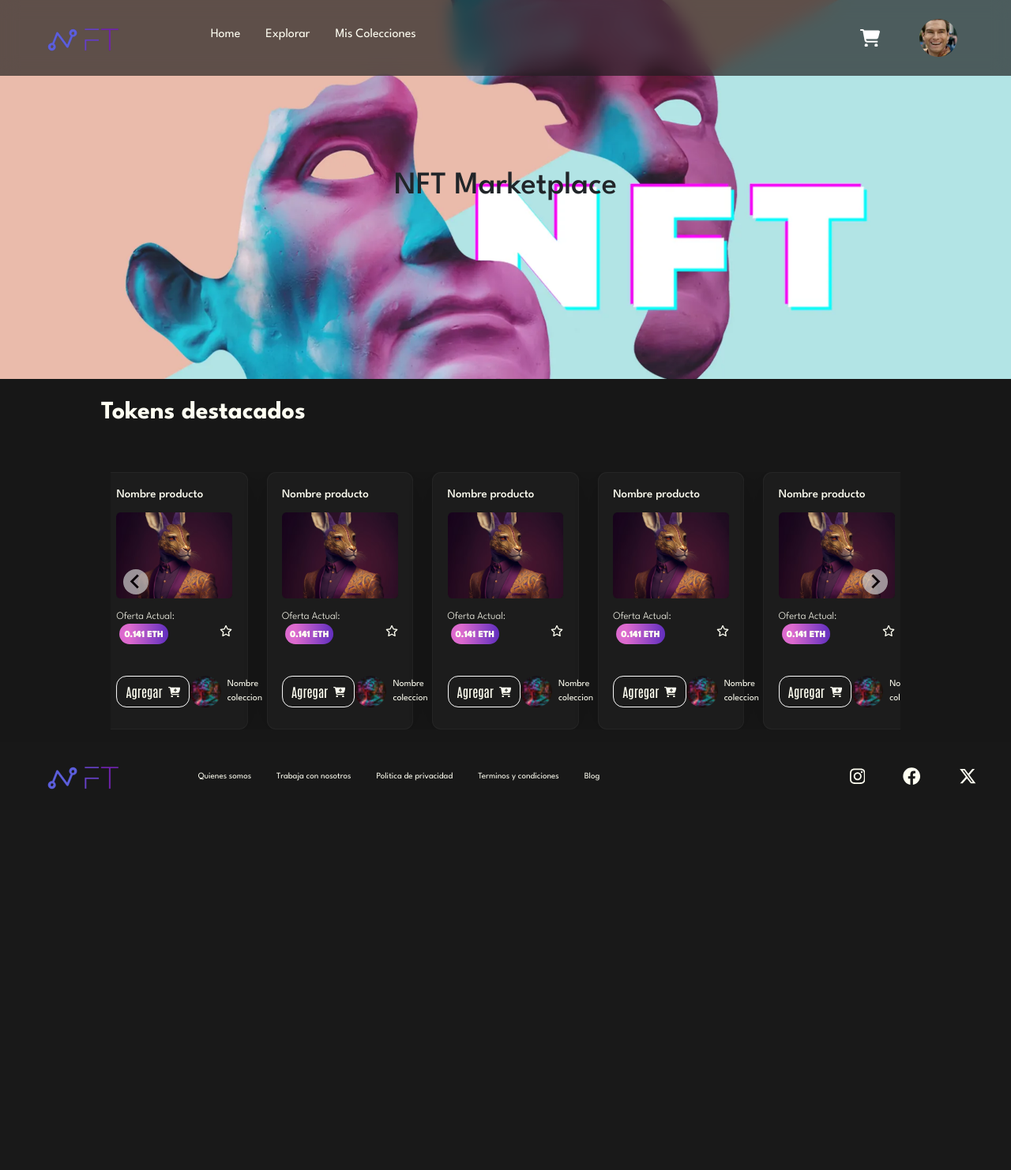
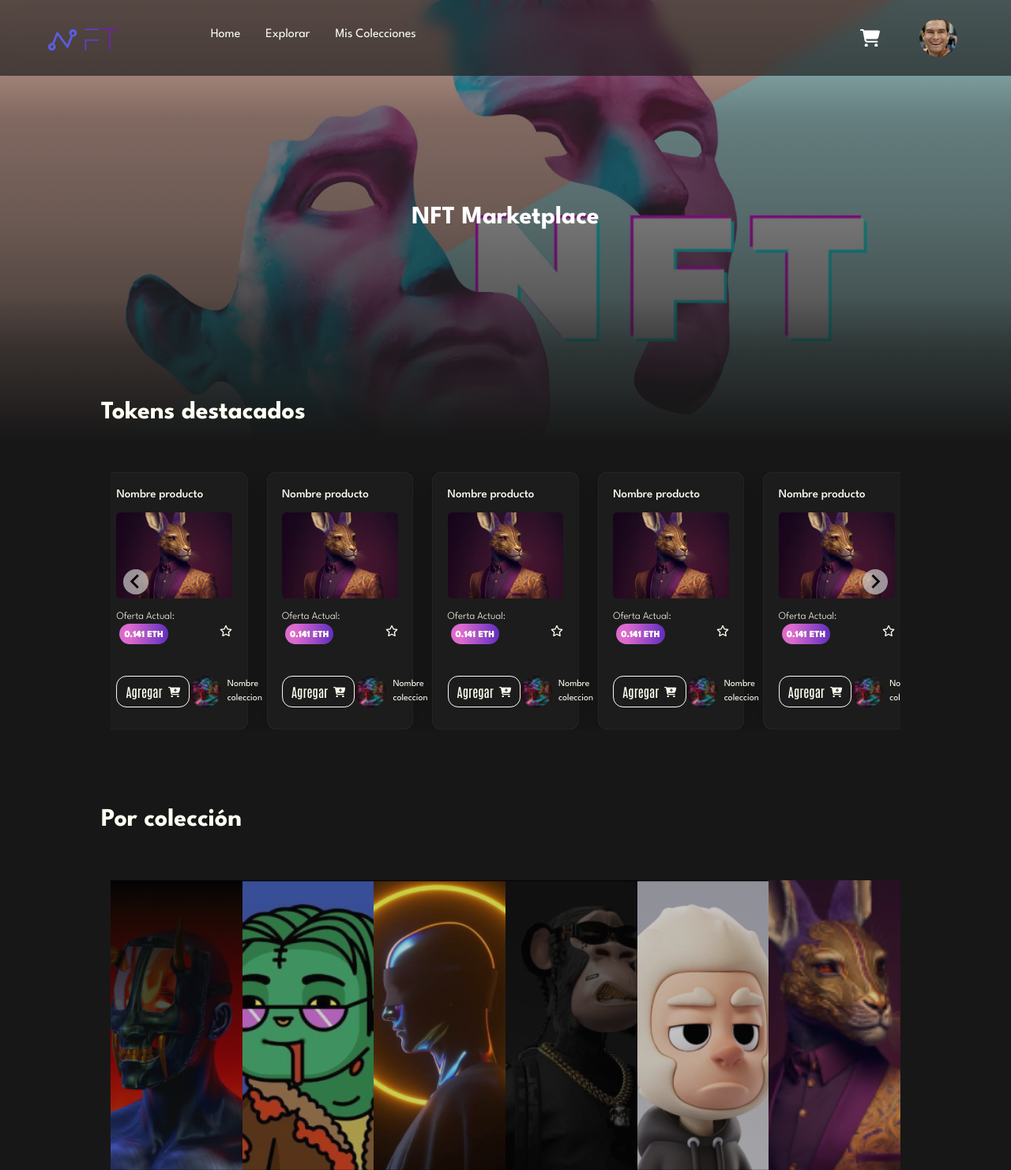
Before and after one commit to Unstopabloo/nft-marketplace, a PHP site: page /products.php in a window 1280 px wide. Shown: the top 1482 px of the page at 79% size. Before the commit the page ends 1000 px from the top, so only its background shows below. Run offline with PHP 8.4, Linux system fonts and the light colour scheme.

Commit message:
Modificando banner productos

```diff
--- a/assets/css/style.css
+++ b/assets/css/style.css
@@ -300,7 +300,7 @@ small {
   position: absolute;
   top: 0;
   width: 100vw;
-  height: 30em;
+  height: 35em;
   background-image: url('../img/nft_poster_1.webp');
   background-position: center;
   background-repeat: no-repeat;
@@ -310,5 +310,17 @@ small {
   place-items: center;
 }
 
+.product-banner::after {
+  content: '';
+  display: block;
+  position: absolute;
+  width: 100%;
+  height: 100%;
+  top: 0;
+  z-index: 1;
+  background: rgb(23,23,23);
+  background: linear-gradient(0deg, rgba(23,23,23,1) 0%, rgba(23,23,23,0.95) 7%, rgba(23,23,23,0.9) 13%, rgba(23,23,23,0.85) 21%, rgba(23,23,23,0.7) 33%, rgba(23,23,23,0.6) 50%, rgba(23,23,23,0.5) 73%, rgba(23,23,23,0.1) 100%);
+}
+
 /* Product banner */
 /* Product banner */
--- a/product-banner.php
+++ b/product-banner.php
@@ -1,3 +1,3 @@
 <section class="product-banner">
-  <h1>NFT Marketplace</h1>
+  <h1 class="title-2 z-3 text-white">NFT Marketplace</h1>
 </section>
--- a/products.php
+++ b/products.php
@@ -2,8 +2,10 @@
 
 <?php require('./product-banner.php') ?>
 <main class="container mt-x pb-3">
-  <?php include('./related-tokens.php'); ?>
-  <?php ?>
+  <?php
+    require('./related-tokens.php');
+    require('./category-banner.php')
+  ?>
 </main>
 
 <?php require('./footer.php') ?>
```
